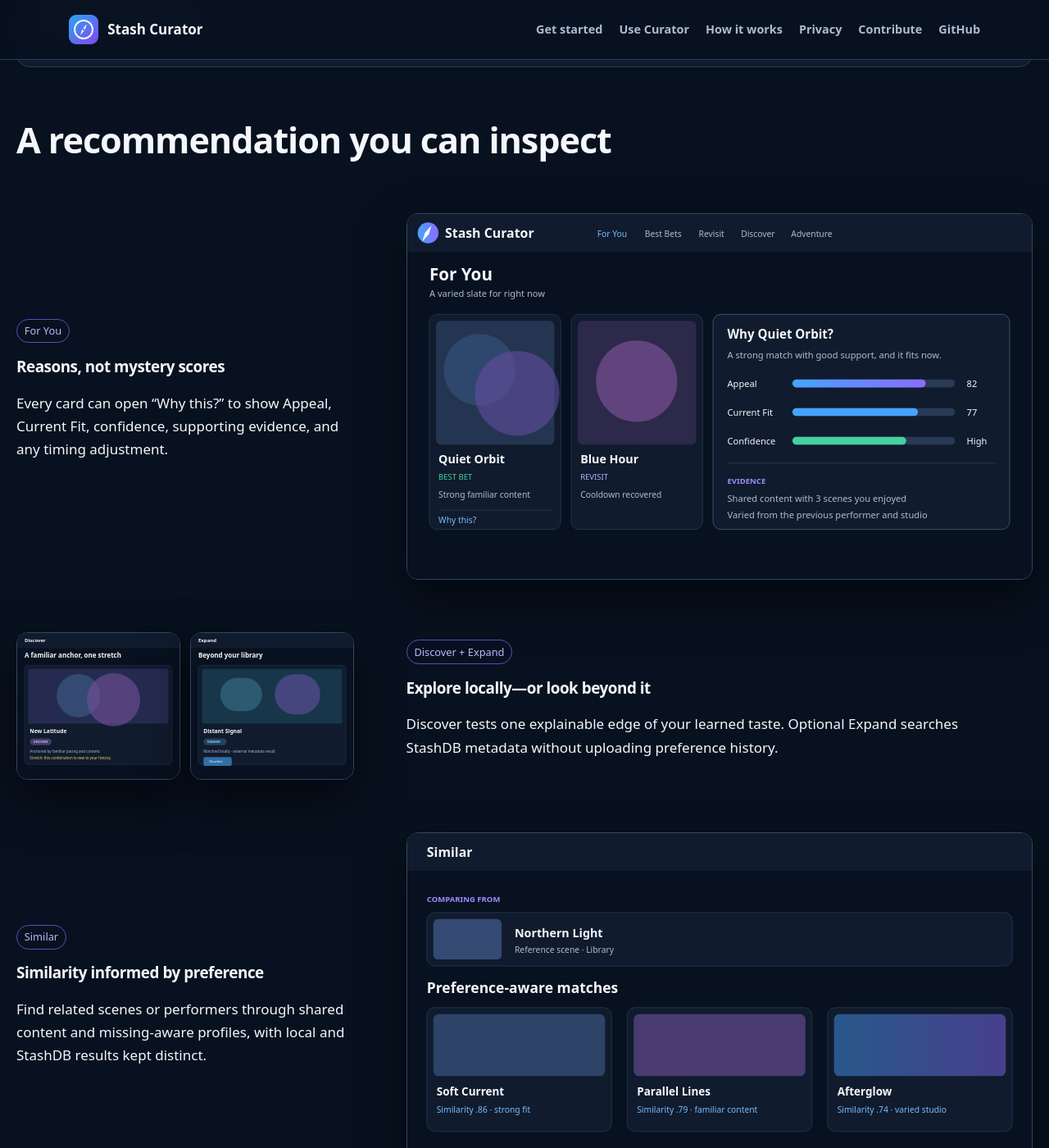
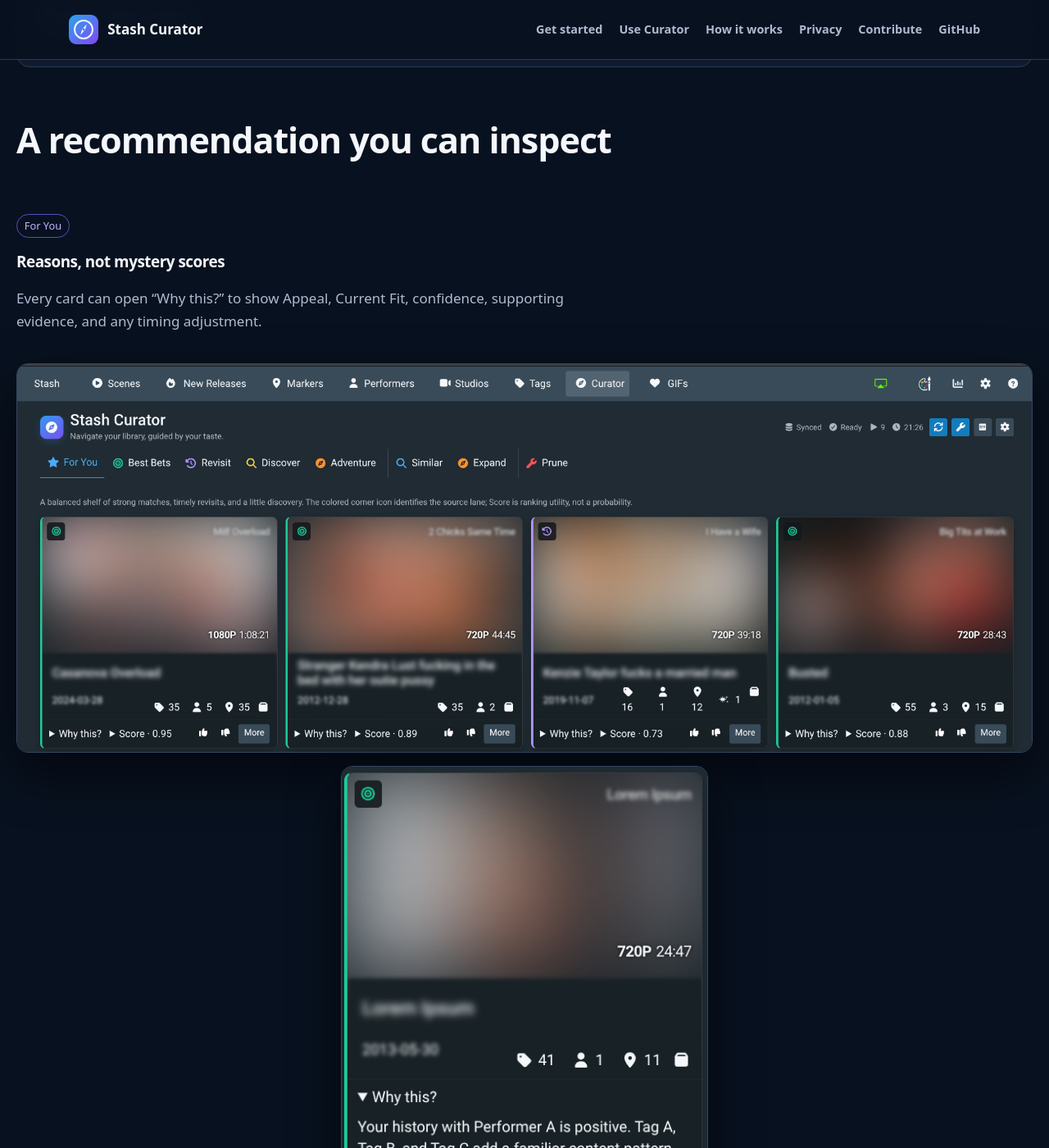
Before and after one commit to mrx-31415/stash-curator, a Jekyll site: the page built from docs/index.md, in a window 1280 px wide and 1400 px high, scrolled down 1222 px. Shown: the whole window at 82% size. Built offline with Jekyll 4.4.1, drawn with Linux system fonts in a browser that asks for light colours.

Commit message:
Add Curator showcase captures

```diff
--- a/docs/assets/site.css
+++ b/docs/assets/site.css
@@ -58,11 +58,13 @@
 .card { background: linear-gradient(145deg, var(--surface), #0d1727); border: 1px solid var(--line); border-radius: var(--radius); padding: 1.25rem; }
 .card h3 { margin-top: 0; }
 .card p { color: var(--muted); margin-bottom: 0; }
-.showcase { align-items: center; display: grid; gap: clamp(1.4rem, 5vw, 4rem); grid-template-columns: minmax(16rem, .7fr) minmax(0, 1.3fr); margin-block: 4rem; }
-.showcase:nth-of-type(even) .showcase-copy { order: 2; }
+.showcase { display: grid; gap: 1.25rem; margin-block: 4rem; }
+.showcase-copy p { color: var(--muted); }
 .capture { background: #050a13; border: 1px solid #344561; border-radius: 14px; box-shadow: 0 24px 60px #0008; overflow: hidden; }
 .capture img { width: 100%; }
 .capture-pair { display: grid; gap: .75rem; grid-template-columns: 1fr 1fr; }
+.recommendation-captures { display: grid; gap: 1rem; }
+.capture-detail { justify-self: center; max-width: 28rem; width: 72%; }
 .pill { border: 1px solid #5a4cc0; border-radius: 999px; color: #bfb5ff; display: inline-block; font-size: .8rem; padding: .2rem .55rem; }
 .notice { border-left: 3px solid var(--green); color: var(--muted); padding-left: 1rem; }
 table { border-collapse: collapse; display: block; max-width: 100%; overflow-x: auto; }
@@ -76,8 +78,7 @@
   .nav-links { align-items: stretch; background: var(--surface); border: 1px solid var(--line); border-radius: 12px; display: none; flex-direction: column; gap: .2rem; padding: .6rem; position: absolute; right: 1rem; top: 3.8rem; width: min(18rem, calc(100vw - 2rem)); }
   .nav-links.open { display: flex; }
   .nav-links a { padding: .6rem; }
-  .hero, .showcase { grid-template-columns: 1fr; }
-  .showcase:nth-of-type(even) .showcase-copy { order: initial; }
+  .hero { grid-template-columns: 1fr; }
   .grid { grid-template-columns: 1fr; }
 }
 
@@ -85,6 +86,7 @@
   body { font-size: 16px; }
   main { padding-block: 2.5rem; }
   .capture-pair { grid-template-columns: 1fr; }
+  .capture-detail { width: 88%; }
 }
 
 @media (prefers-reduced-motion: reduce) {
--- a/docs/index.md
+++ b/docs/index.md
@@ -26,22 +26,25 @@
 
 <section class="showcase">
   <div class="showcase-copy"><span class="pill">For You</span><h3>Reasons, not mystery scores</h3><p>Every card can open “Why this?” to show Appeal, Current Fit, confidence, supporting evidence, and any timing adjustment.</p></div>
-  <div class="capture"><img src="{{ '/assets/showcase-recommendations.svg' | relative_url }}" alt="Synthetic Curator For You lane with an open Why this explanation and score evidence"></div>
+  <div class="recommendation-captures">
+    <div class="capture"><img src="{{ '/assets/showcase-recommendations.png' | relative_url }}" alt="Curator For You lane showing varied recommendations and source-lane icons" width="1909" height="730" loading="lazy" decoding="async"></div>
+    <div class="capture capture-detail"><img src="{{ '/assets/showcase-explanation.png' | relative_url }}" alt="Why this panel with a plain-language reason and readable model evidence" width="455" height="686" loading="lazy" decoding="async"></div>
+  </div>
 </section>
 
 <section class="showcase">
   <div class="showcase-copy"><span class="pill">Discover + Expand</span><h3>Explore locally—or look beyond it</h3><p>Discover tests one explainable edge of your learned taste. Optional Expand searches StashDB metadata without uploading preference history.</p></div>
-  <div class="capture-pair"><div class="capture"><img src="{{ '/assets/showcase-discover.svg' | relative_url }}" alt="Synthetic local Discover lane showing a familiar anchor and one explained stretch"></div><div class="capture"><img src="{{ '/assets/showcase-expand.svg' | relative_url }}" alt="Synthetic external Expand view with StashDB results marked as external"></div></div>
+  <div class="capture-pair"><div class="capture"><img src="{{ '/assets/showcase-discover.png' | relative_url }}" alt="Local Discover lane explaining that it gently challenges one learned boundary" width="1919" height="722" loading="lazy" decoding="async"></div><div class="capture"><img src="{{ '/assets/showcase-expand.png' | relative_url }}" alt="External Expand view with locally scored StashDB candidates and a Wildcard result" width="1907" height="934" loading="lazy" decoding="async"></div></div>
 </section>
 
 <section class="showcase">
   <div class="showcase-copy"><span class="pill">Similar</span><h3>Similarity informed by preference</h3><p>Find related scenes or performers through shared content and missing-aware profiles, with local and StashDB results kept distinct.</p></div>
-  <div class="capture"><img src="{{ '/assets/showcase-similar.svg' | relative_url }}" alt="Synthetic Similar results comparing a reference scene with preference-aware local matches"></div>
+  <div class="capture"><img src="{{ '/assets/showcase-similar.png' | relative_url }}" alt="Similar view comparing a reference scene with preference-aware local matches" width="1919" height="944" loading="lazy" decoding="async"></div>
 </section>
 
 <section class="showcase">
   <div class="showcase-copy"><span class="pill">Prune</span><h3>Review, tag, reverse</h3><p>Curator can surface explicit dislikes and uncertain candidates for review. It never deletes media; applying or removing the configured tag is deliberate and reversible.</p></div>
-  <div class="capture"><img src="{{ '/assets/showcase-prune.svg' | relative_url }}" alt="Synthetic Prune review queue with reversible tag actions and no delete control"></div>
+  <div class="capture"><img src="{{ '/assets/showcase-prune.png' | relative_url }}" alt="Prune review queue with reversible tag actions and no delete control" width="1919" height="944" loading="lazy" decoding="async"></div>
 </section>
 
 ## Local by design
```
Also changed, not shown: docs/handover.md (+0 -2 lines), README.md, docs/assets/showcase-discover.png (added), docs/assets/showcase-discover.svg (deleted), docs/assets/showcase-expand.png (added), docs/assets/showcase-expand.svg (deleted), docs/assets/showcase-explanation.png (added), docs/assets/showcase-prune.png (added), docs/assets/showcase-prune.svg (deleted), docs/assets/showcase-recommendations.png (added), docs/assets/showcase-recommendations.svg (deleted), docs/assets/showcase-similar.png (added), docs/assets/showcase-similar.svg (deleted).
